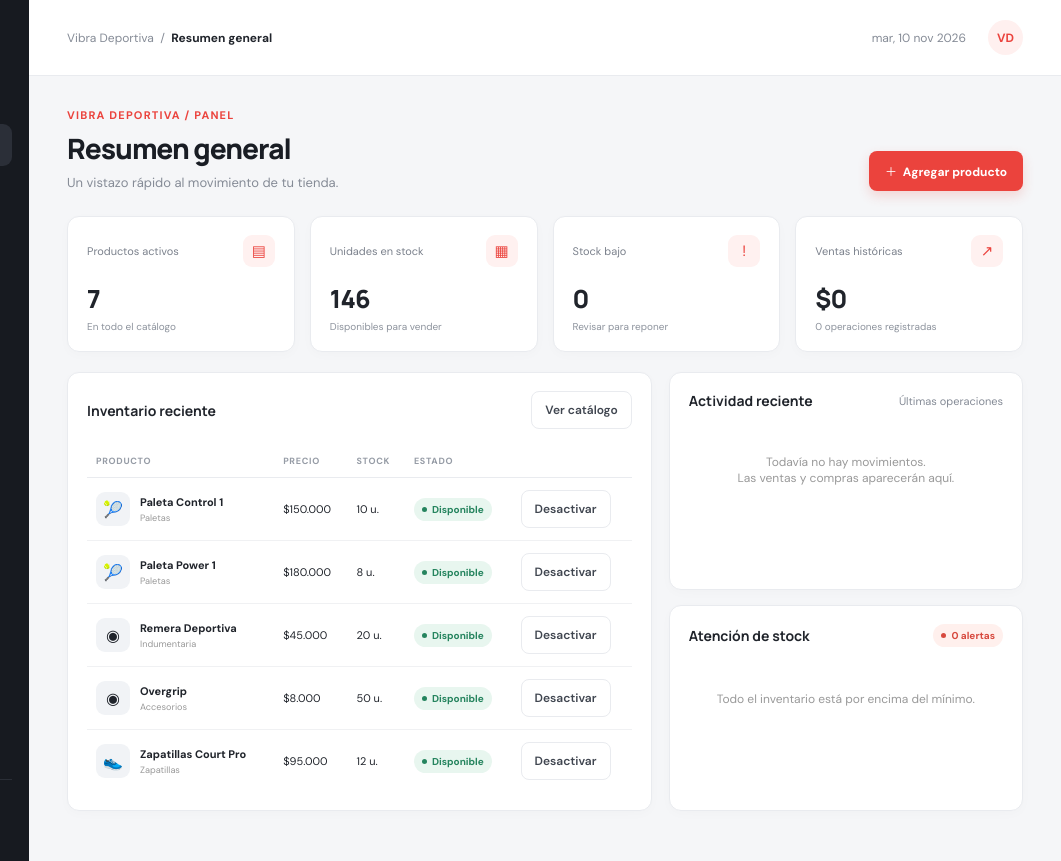
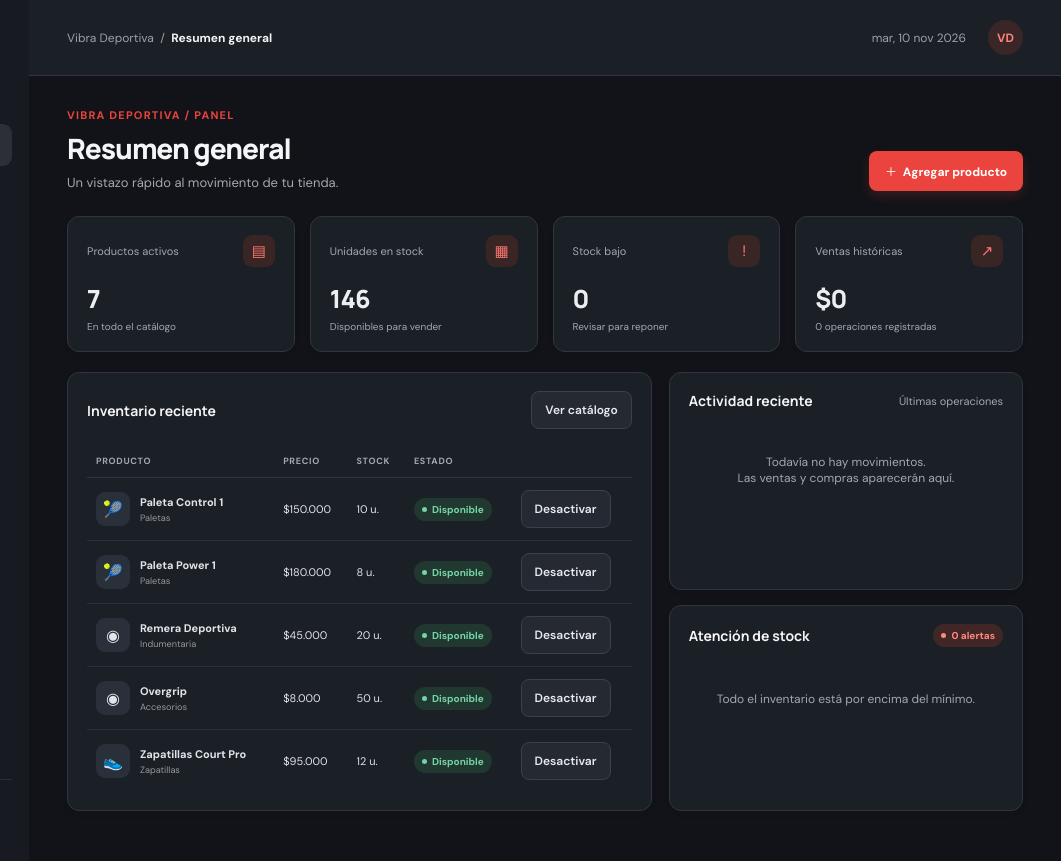
Before and after one commit to Daviidmonrroy/tienda-stock-p-del-, a plain HTML site: page 01-proyecto-original-node/prototipo-web/index.html in a window 1280 px wide. Shown: the full height of the page, 219-1280 px from the left. Drawn offline with nearby package versions, Linux system fonts and the light colour scheme.

Commit message:
Apply dark graphite theme to React stock dashboard

```diff
--- a/01-proyecto-original-node/prototipo-web/index.html
+++ b/01-proyecto-original-node/prototipo-web/index.html
@@ -30,6 +30,28 @@ h1{font:800 28px Manrope,sans-serif;letter-spacing:-1px;margin:0;color:#191d24}.
 .mobile-head{display:none}
 @media(max-width:1000px){.sidebar{width:215px}.content{padding:26px 24px}.topbar{padding:0 24px}.grid{grid-template-columns:repeat(2,1fr)}.cols{grid-template-columns:1fr}}
 @media(max-width:650px){.shell{display:block}.sidebar{width:auto;padding:12px 14px;display:block}.logo{padding:0 3px 12px}.group-label,.side-bottom{display:none}.nav{display:flex;overflow:auto}.nav button{white-space:nowrap;padding:9px 10px}.nav .ico{display:none}.topbar{height:53px;padding:0 16px}.content{padding:22px 14px 36px}.heading{align-items:flex-start;flex-direction:column}.heading h1{font-size:24px}.grid{gap:9px}.card{padding:14px}.kpi-value{font-size:21px}.cols,.page-grid{grid-template-columns:1fr}.toolbar{flex-wrap:wrap}.toolbar .search{flex-basis:100%}.today{display:none}}
+
+/* Tema oscuro solicitado */
+:root{color:#eceef2;background:#111318;--ink:#eceef2;--muted:#9ba2ad;--line:#303641}
+body{background:#111318;color:#eceef2}
+.topbar,.card,.modal{background:#1b1f26;border-color:#303641;color:#eceef2}
+.topbar{border-bottom-color:#303641}
+.breadcrumb{color:#9ba2ad}.breadcrumb strong,h1,.card-title h2,.modal h2{color:#f4f5f7}
+.subtitle,.muted,.kpi-head,.kpi-foot{color:#a1a8b2}
+.kpi-icon{background:#382524;color:#ff7771}
+.thumb{background:#2a3039}
+th{color:#a1a8b2;border-bottom-color:#303641}
+td{color:#e1e4e9;border-bottom-color:#2b3038}
+.secondary{background:#252a32;color:#e8eaf0;border-color:#3a414c}
+.secondary:hover{background:#303641}
+.search input,.field input,.field select{background:#15191f;color:#edf0f4;border-color:#3a414c}
+.activity-dot{background:#20382f;color:#6bd2a2}
+.tag.ok{background:#20382f;color:#74d4a7}.tag.low{background:#402725;color:#ff8980}
+.bar{background:#6e3c3a}.bar.current{background:var(--red)}.bar-label,.chart-foot{color:#a1a8b2}
+.avatar{background:#3a2626;color:#ff817b}
+.modal-backdrop{background:#0009}
+.empty{color:#a1a8b2}
+
 </style></head>
 <body><div id="root"></div>
 <script src="https://unpkg.com/react@18/umd/react.production.min.js"></script><script src="https://unpkg.com/react-dom@18/umd/react-dom.production.min.js"></script><script src="https://unpkg.com/@babel/standalone/babel.min.js"></script>
```
